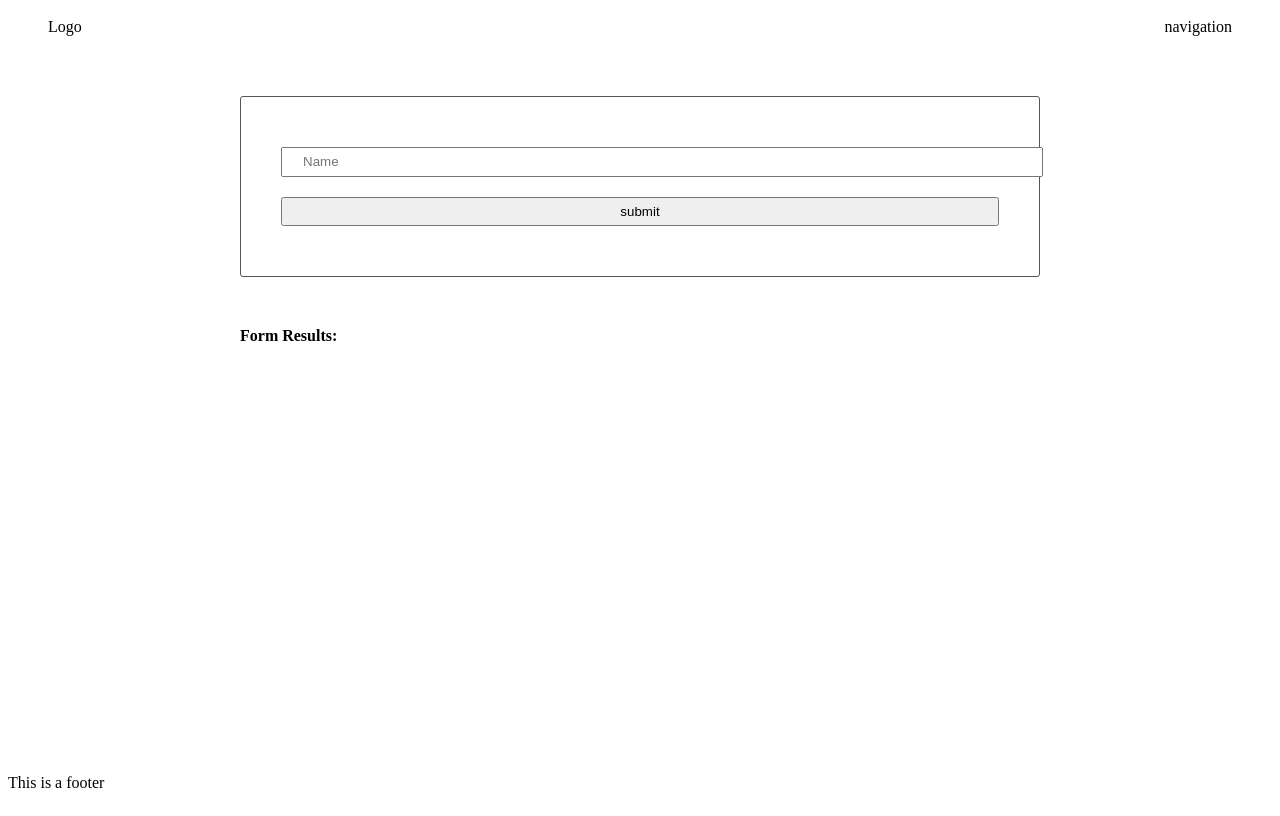
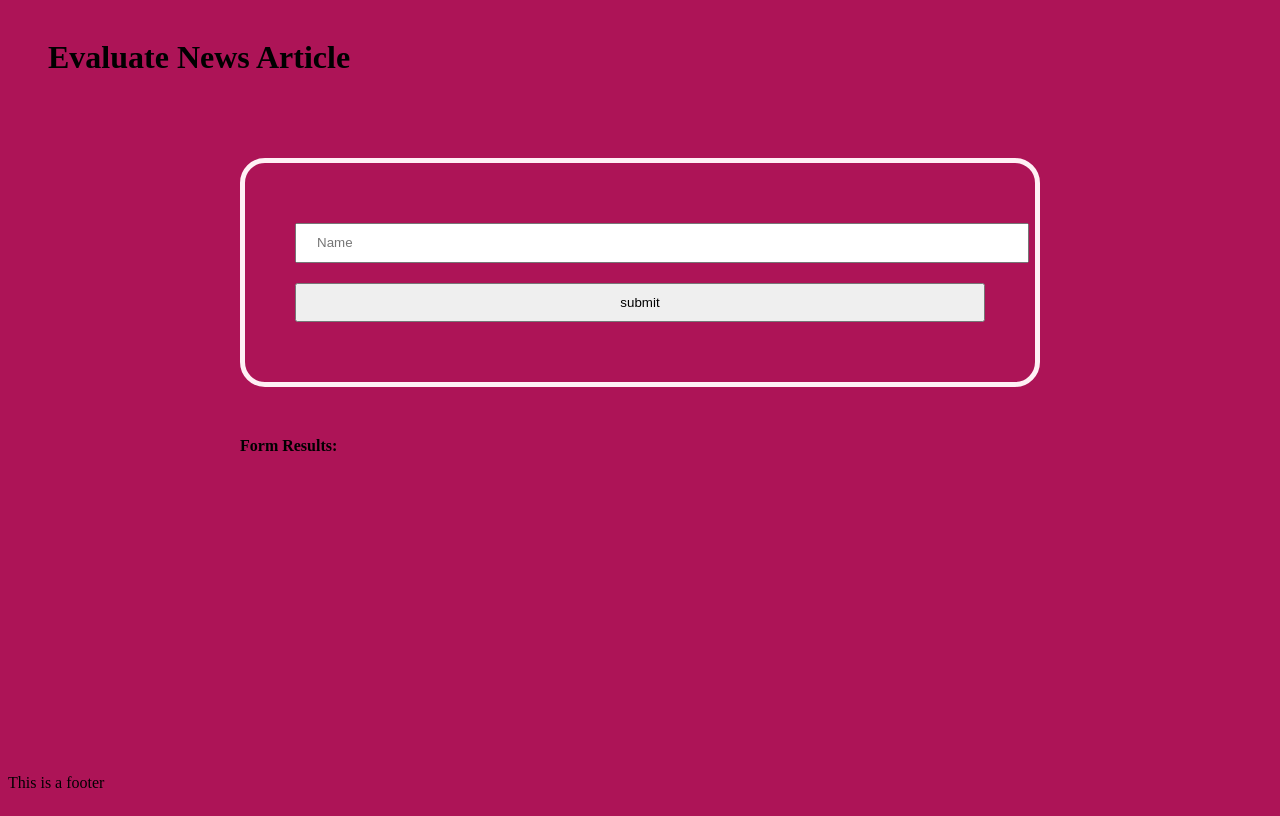
Before and after one commit to joscana/evaluateNewsNLP, a website built with webpack: page src/client/views/index.html in a window 1280 px wide. Built offline with nearby package versions, Linux system fonts and the light colour scheme.

Commit message:
Added main.scss file

```diff
--- a/src/client/styles/base.scss
+++ b/src/client/styles/base.scss
@@ -1,7 +1,10 @@
+$primary-color: #ad1457;
+
 body {
     display: flex;
     flex-direction: column;
     min-height: 100vh;
+    background-color: $primary-color;
 }
 
 main {
--- a/src/client/styles/form.scss
+++ b/src/client/styles/form.scss
@@ -1,11 +1,11 @@
 form {
-    border: 1px solid #545454;
-    border-radius: 3px;
-    padding: 40px;
+    border: 5px solid #FFF0F5;
+    border-radius: 25px;
+    padding: 50px;
 }
 
 input {
-    padding: 5px 20px;
+    padding: 10px 20px;
     width: 100%;
     line-height: 16px;
     margin: 10px 0;
--- a/src/client/styles/header.scss
+++ b/src/client/styles/header.scss
@@ -1,3 +1,5 @@
+@use 'main';
+
 header {
     display: flex;
     justify-content: space-between;
--- /dev/null
+++ b/src/client/styles/main.scss
@@ -0,0 +1 @@
+$font-stack: Helvetica, sans-serif;
--- a/src/client/views/index.html
+++ b/src/client/views/index.html
@@ -1,31 +1,33 @@
 <!DOCTYPE html>
 <html lang="en" dir="ltr">
+
 <head>
     <meta charset="utf-8">
     <title>Test</title>
 </head>
+
 <body>
 
     <header>
-            <div class="">
-                Logo
-            </div>
-            <div class="">
-                navigation
+        <div class="header">
+            <h1>Evaluate News Article</h1>
         </div>
     </header>
 
     <main>
         <section>
-                <form class="" onsubmit="return handleSubmit(event)">
+            <form class="form" onsubmit="return handleSubmit(event)">
                 <input id="name" type="text" name="input" value="" onblur="onBlur()" placeholder="Name">
-                    <input type="submit" name="" value="submit" onclick="return handleSubmit(event)" onsubmit="return handleSubmit(event)">
+                <input type="submit" name="" value="submit" onclick="return handleSubmit(event)"
+                    onsubmit="return handleSubmit(event)">
             </form>
             <section>
 
                 <section>
+                    <div class="formResults">
                         <strong>Form Results:</strong>
                         <div id="results"></div>
+                    </div>
                 </section>
     </main>
 
@@ -34,4 +36,5 @@
     </footer>
 
 </body>
+
 </html>
```
Lines whose indentation alone changed are shown as unchanged.
